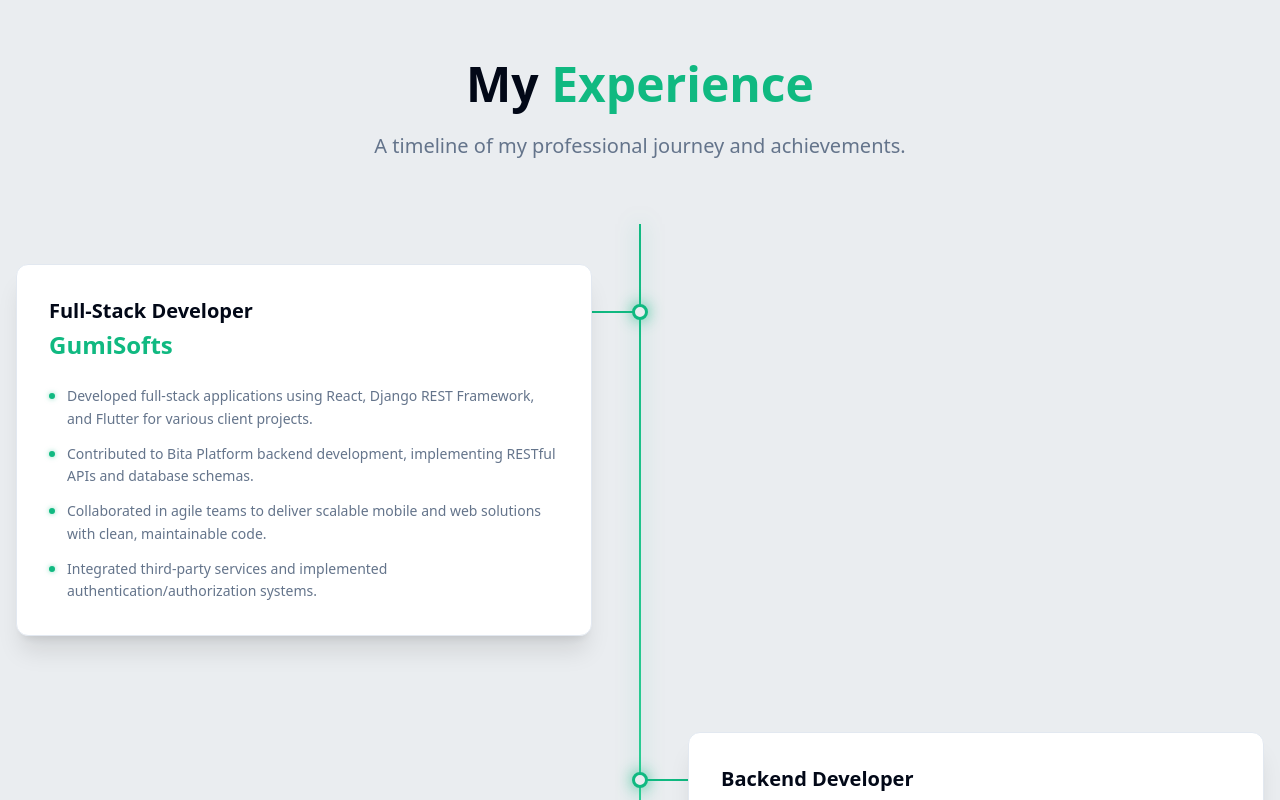
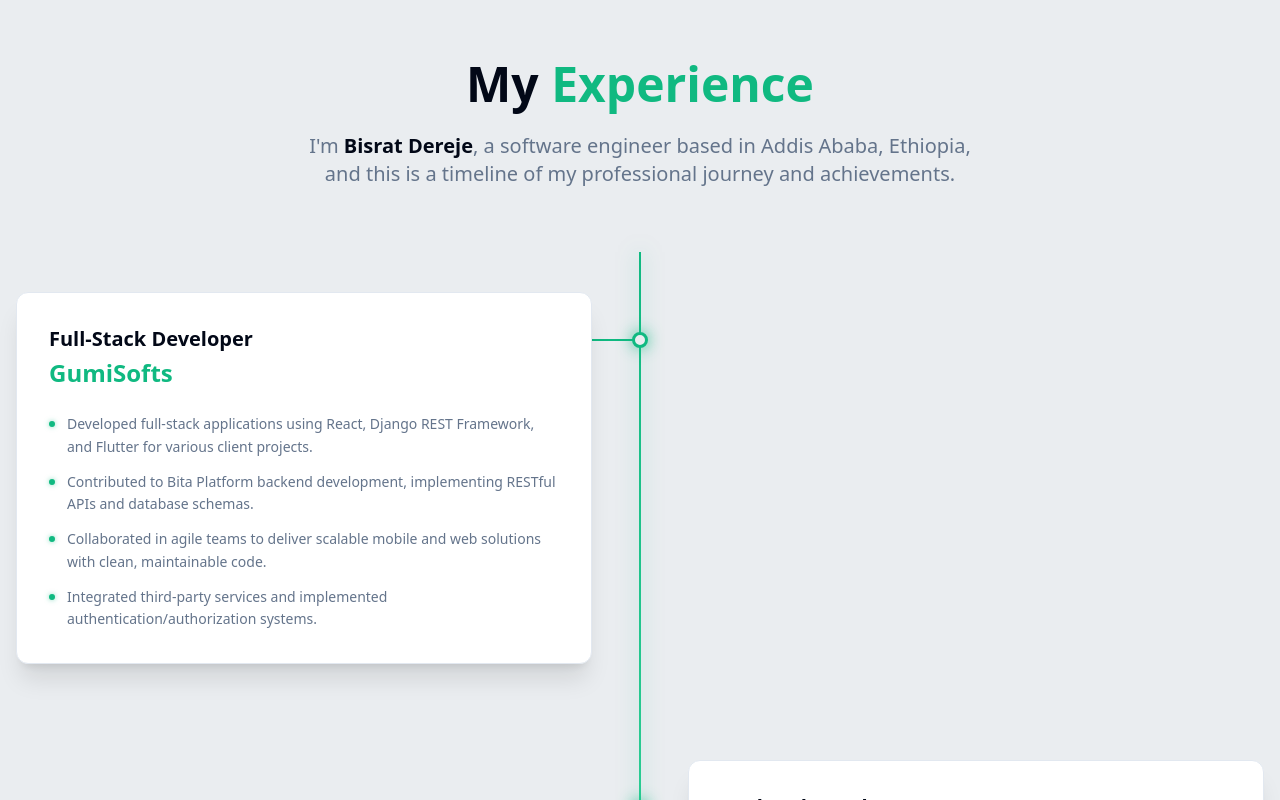
Before and after one commit to Bisrat-19/portfolio, a Next.js app: page / in a window 1280 px wide. Shown: the part 820-1620 px from the top of the page. Built offline with nearby package versions, Linux system fonts and the light colour scheme.

Commit message:
refactor: Update personal descriptions in contact, projects, and work history components for improved clarity and branding.

```diff
--- a/app/components/contact.tsx
+++ b/app/components/contact.tsx
@@ -66,9 +66,7 @@ export function Contact() {
             <div>
               <h3 className="text-2xl font-semibold text-foreground mb-6">Let's work together!</h3>
               <p className="text-muted-foreground leading-relaxed mb-8">
-                As a Software Engineer with experience across web, backend, and API development, I'm always interested
-                in meaningful work whether it's joining a team, collaborating on a product, or solving a specific
-                technical problem.
+                I&apos;m <span className="font-semibold text-foreground">Bisrat Dereje</span>, a software engineer with experience across web, backend, and API development. I&apos;m always interested in meaningful work whether it&apos;s joining a team, collaborating on a product, or solving a specific technical problem.
               </p>
             </div>
 
--- a/app/components/projects.tsx
+++ b/app/components/projects.tsx
@@ -22,7 +22,7 @@ export function Projects() {
   const projects = [
     {
       title: "HealPoint",
-      description: "A comprehensive hospital management system for patient registration, appointments, treatment tracking, and Chapa payment integration.",
+      description: "A comprehensive hospital management system I built for patient registration, appointments, treatment tracking, and Chapa payment integration.",
       tech: ["React", "TypeScript", "Tailwind CSS", "Django", "Redis", "PostgreSQL"],
       github: "https://github.com/Bisrat-19/hospital_management.git",
       live: "https://heal-point-ten.vercel.app/",
@@ -30,7 +30,7 @@ export function Projects() {
     },
     {
       title: "CollabBoard",
-      description: "CollabBoard is a project management tool that helps teams organize projects, manage tasks, and collaborate efficiently with features like real-time chat, notifications, boards, task assignments, and role-based access.",
+      description: "CollabBoard is a project management tool I worked on to help teams organize projects, manage tasks, and collaborate efficiently with real-time chat, notifications, boards, task assignments, and role-based access.",
       tech: ["Next.js", "TypeScript", "Tailwind CSS", "Express.js", "Socket.io", "MongoDB"],
       github: "https://github.com/Bisrat-19/CollabBoard.git",
       live: "https://collab-board-steel.vercel.app/",
@@ -38,7 +38,7 @@ export function Projects() {
     },
     {
       title: "MicroShop API",
-      description: "A microservices architecture with API Gateway (Nginx), Auth, Order, and Notification services using RabbitMQ for async messaging.",
+      description: "A microservices architecture I implemented with API Gateway (Nginx), Auth, Order, and Notification services using RabbitMQ for async messaging.",
       tech: ["Django", "Nginx", "RabbitMQ", "Docker", "Python"],
       github: "https://github.com/Bisrat-19/microservices_practice",
       live: "https://github.com/Bisrat-19/microservices_practice",
@@ -46,7 +46,7 @@ export function Projects() {
     },
     {
       title: "ArifMusic",
-      description: "A cross-platform music streaming application with offline playback and playlist management.",
+      description: "A cross-platform music streaming application I developed with offline playback and playlist management.",
       tech: ["Flutter", "Node.js", "Express.js", "MongoDB"],
       github: "https://github.com/Bisrat-19/Music-App",
       live: "https://github.com/Bisrat-19/Music-App",
@@ -54,7 +54,7 @@ export function Projects() {
     },
     {
       title: "Klever Küche",
-      description: "A furniture showcase platform with product details, retailer search, job portal, and an admin dashboard for content management.",
+      description: "A furniture showcase platform I contributed to with product details, retailer search, job portal, and an admin dashboard for content management.",
       tech: ["React","TypeScript","Tailwind CSS", "Strapi CMS", "PostgreSQL"],
       github: " ",
       live: " ",
--- a/app/components/work-history.tsx
+++ b/app/components/work-history.tsx
@@ -127,7 +127,7 @@ export function WorkHistory() {
                         My <span className="text-emerald-500">Experience</span>
                     </h2>
                     <p className="text-xl text-muted-foreground max-w-2xl mx-auto">
-                        A timeline of my professional journey and achievements.
+                        I&apos;m <span className="font-semibold text-foreground">Bisrat Dereje</span>, a software engineer based in Addis Ababa, Ethiopia, and this is a timeline of my professional journey and achievements.
                     </p>
                 </div>
 
```
